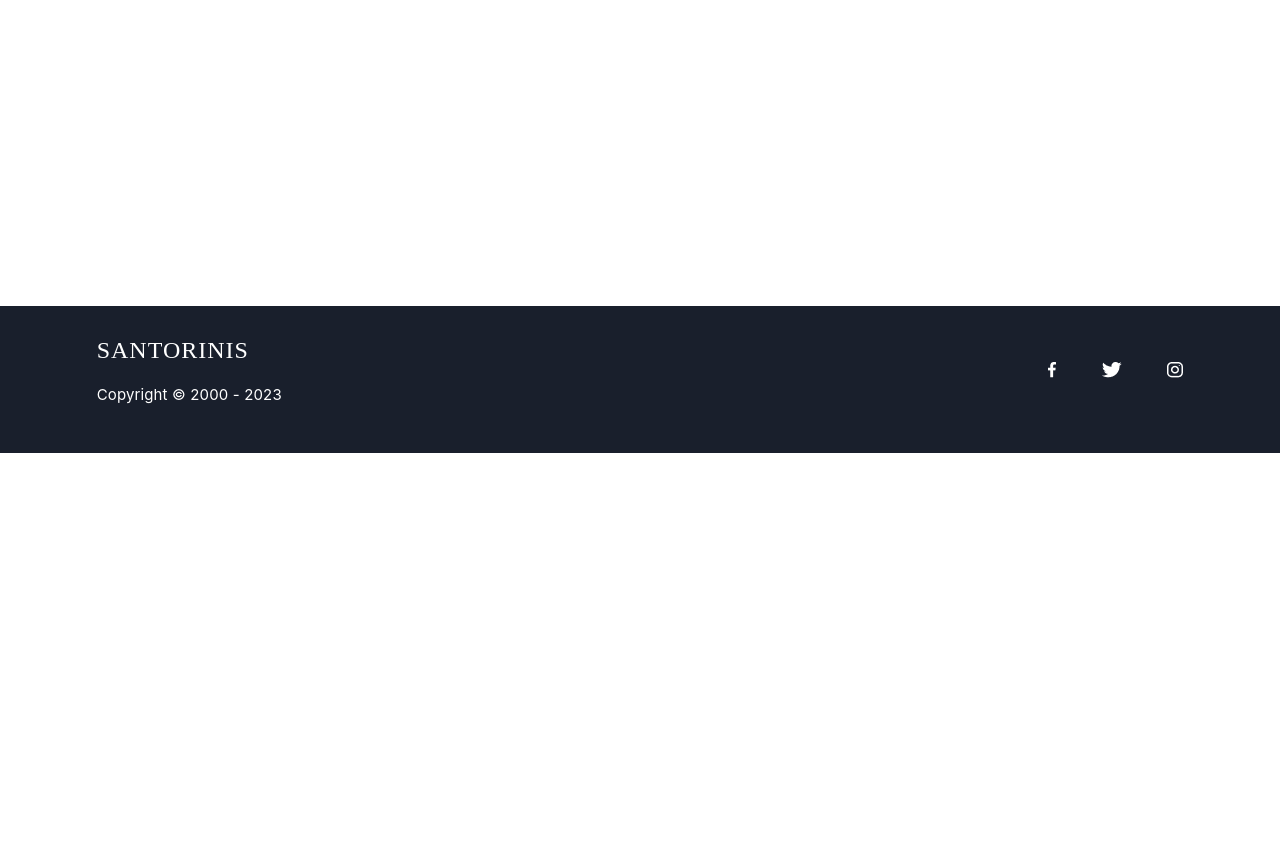
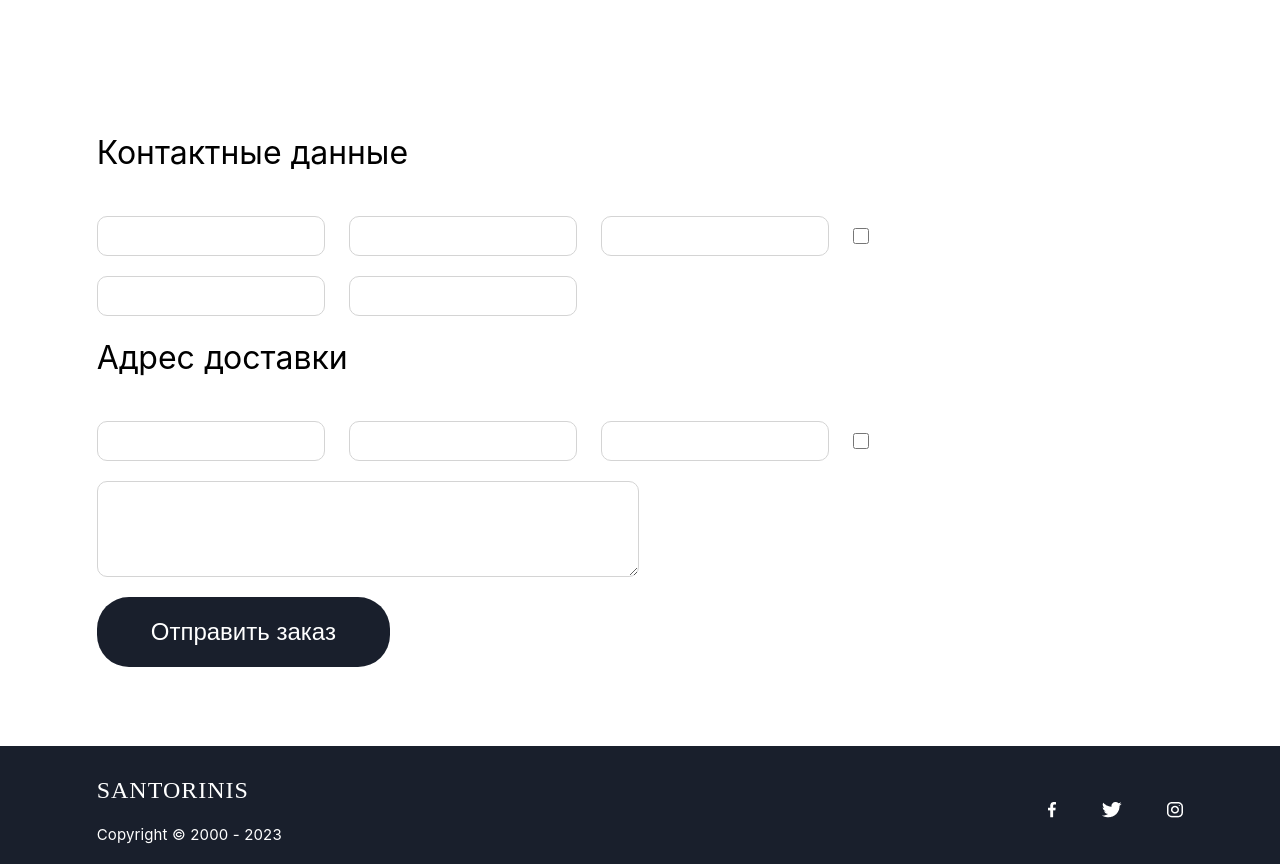
Before and after one commit to Camon-fi07/Pizza, a plain HTML site: page order.html in a window 1280 px wide. Shown: the part 347-1211 px from the top of the page. Before the commit the page ends 800 px from the top, so only its background shows below. Drawn offline with Linux system fonts and the light colour scheme; a web font is replaced by a local one.

Commit message:
Add files via upload

```diff
--- a/#source/scss/choice.scss
+++ b/#source/scss/choice.scss
@@ -281,8 +281,6 @@ html, body{
 }
 
 
-
-
 @media(min-width: 1500px) {
     .head {
         justify-content: space-around;
--- a/#source/scss/oder.scss
+++ b/#source/scss/oder.scss
@@ -1,6 +1,6 @@
 @font-face {
     font-family: "Inter";
-    src: url("/fonts/Inner/Inter-VariableFont_slnt\,wght.ttf")
+    src: url("/fonts/Inner/Inter-VariableFont_slnt\,wght.ttf");
 }
 button{
     background: none;
@@ -128,10 +128,15 @@ body {
     }
 
     .content__bought-products {
+        margin-bottom: 80px;
     }
 
     .content__product {
         margin-bottom: 20px;
+    }
+
+    & .content__product:last-child{
+        margin-bottom: 0;
     }
 
     .product {
@@ -182,11 +187,79 @@ body {
         }
         .product__cancel {
             display: inline-block;
+            font-weight: 300;
+            font-size: 24px;
+            line-height: 140%;
             padding: 2px;
             justify-self: flex-end;
             transform: rotate(46.53deg);
         }
     }
+
+    .content__form{
+        margin-bottom: 79px;
+        .content__form-row{
+            display: flex;
+            flex-wrap: wrap;
+            width: 75%;
+            align-items: center;
+            & input, textarea{
+                border-radius: 10px;
+                border: 1px solid #D4D4D4;
+                margin: 0 24px 20px 0;
+            }
+            & input{
+                display: inline-block;
+                width: 28%;
+                min-width: 200px;
+                height: 40px;
+            }
+
+            & input:nth-child(4) {
+                min-width: 10px;
+                width: 16px;
+                height: 16px;
+            }
+
+            & textarea{
+                width: 542px;
+                height: 96px;
+            }
+        }
+
+        .content__form-title{
+            margin-bottom: 40px;
+            font-weight: 400;
+            font-size: 32px;
+            line-height: 140%;
+        }
+    }
+    .content__form-submit{
+        display: inline-block;
+        min-width: 250px;
+        width: 27%;
+        height: 70px;
+        background: #191F2C;
+        border-radius: 32px;
+        display: flex;
+        justify-content: center;
+        align-items: center;
+        transition-property: box-shadow, transform;
+        transition-duration: 0.2s, 0.2s;
+        &:hover {
+            box-shadow: 0 0 3px 5px #dddddd;
+            transform: scale(0.95);
+        }
+
+        & span{
+            font-size: 24px;
+            line-height: 140%;
+            color: white;
+        }
+
+
+    }
+
 
 }
 
--- a/order.html
+++ b/order.html
@@ -38,8 +38,32 @@
                 </h1>
                 <span class="content__cost">Общая стоимость: </span>
                 <div class="content__bought-products">
+                </div>
+                <form class="content__form"
+                    action="https://shift-winter-2023-backend.onrender.com/api#/%F0%9F%8D%95%20pizza/PizzaController_createPizzaOrder"
+                    method="post">
+                    <h2 class="content__form-title">Контактные данные</h2>
+                    <div class="content__form-row">
+                        <input name="firstName" type="text">
+                        <input name="lastName" type="text">
+                        <input name="patronymic" type="text">
+                        <input name="withoutPatronymic" type="checkbox">
+                        <input name="phoneNumber" type="tel">
+                        <input name="dateOfBirth" type="text">
+                    </div>
 
-                </div>
+                    <h2 class="content__form-title">Адрес доставки</h2>
+                    <div class="content__form-row">
+                        <input name="firstName" type="text">
+                        <input name="lastName" type="text">
+                        <input name="patronymic" type="text">
+                        <input name="withoutPatronymic" type="checkbox">
+                        <textarea name="comment"></textarea>
+                    </div>
+                    <button class="content__form-submit" type="submit">
+                        <span>Отправить заказ</span>
+                    </button>
+                </form>
             </div>
         </main>
         <footer class="footer">
```
Also changed, not shown: css/choice.css, css/oder.css.
